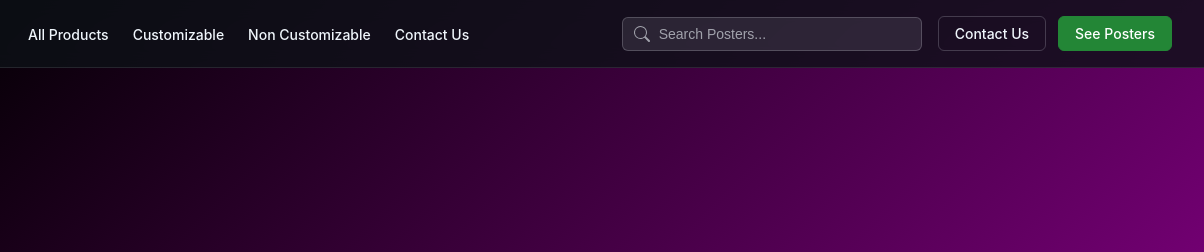
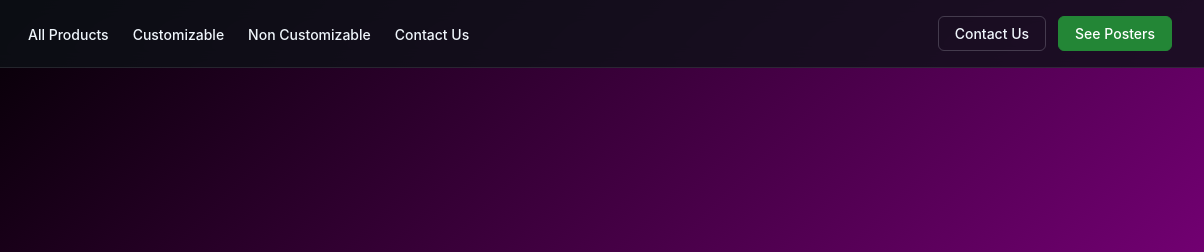
Before and after one commit to cription13/Graphora-design, a plain HTML site: page index.html in a window 1280 px wide. Shown: the top 252 px of the page, 76-1280 px from the left. Drawn offline with Linux system fonts and the light colour scheme.

Commit message:
Update index.html

```diff
--- a/index.html
+++ b/index.html
@@ -21,12 +21,6 @@
             </ul>
         </div>
         <div class="nav-right">
-            <div class="search-container">
-                <svg class="search-icon" viewBox="0 0 16 16">
-                    <path d="M11.742 10.344a6.5 6.5 0 1 0-1.397 1.398h-.001c.03.04.062.078.098.115l3.85 3.85a1 1 0 0 0 1.415-1.414l-3.85-3.85a1.007 1.007 0 0 0-.115-.1zM12 6.5a5.5 5.5 0 1 1-11 0 5.5 5.5 0 0 1 11 0z"/>
-                </svg>
-                <input type="text" class="search-input" placeholder="Search Posters...">
-            </div>
             <div class="auth-buttons">
                 <a href="#signin" class="btn btn-secondary">Contact Us</a>
                 <a href="#signup" class="btn btn-primary">See Posters</a>
```
